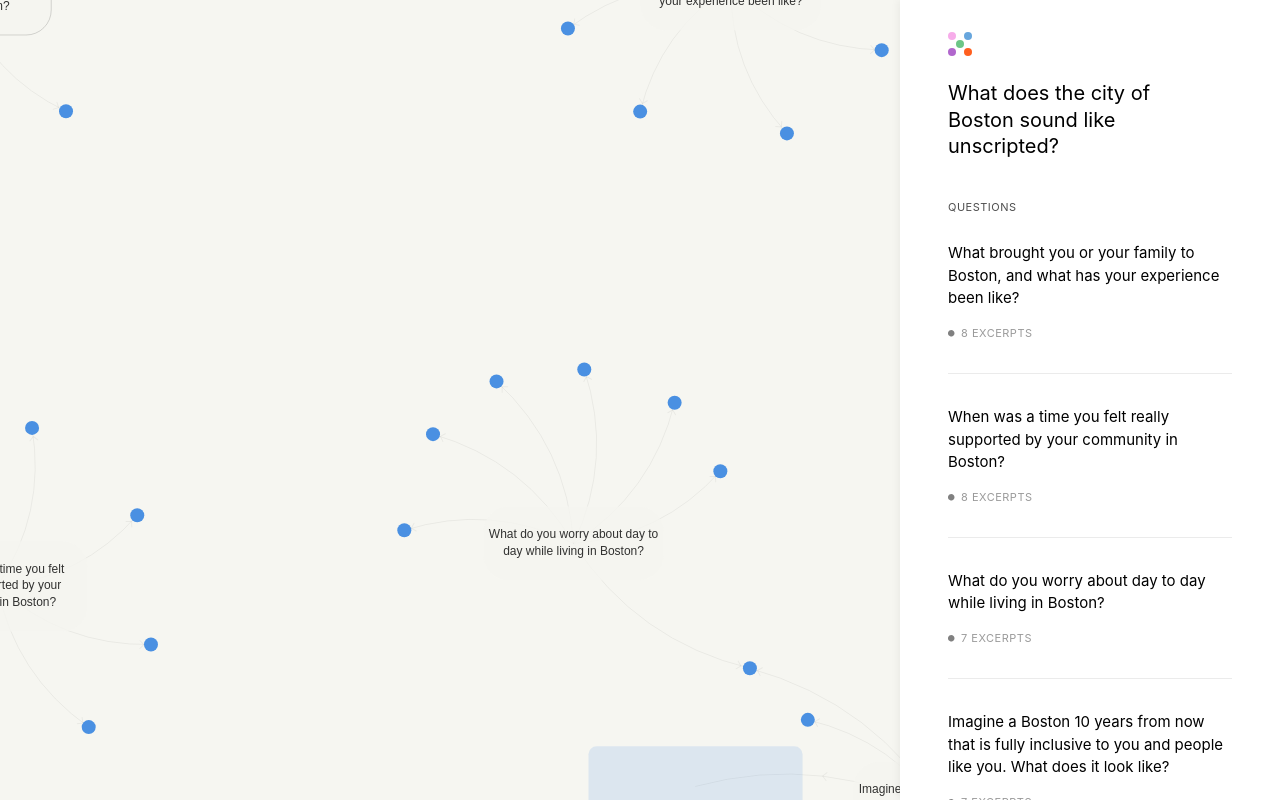
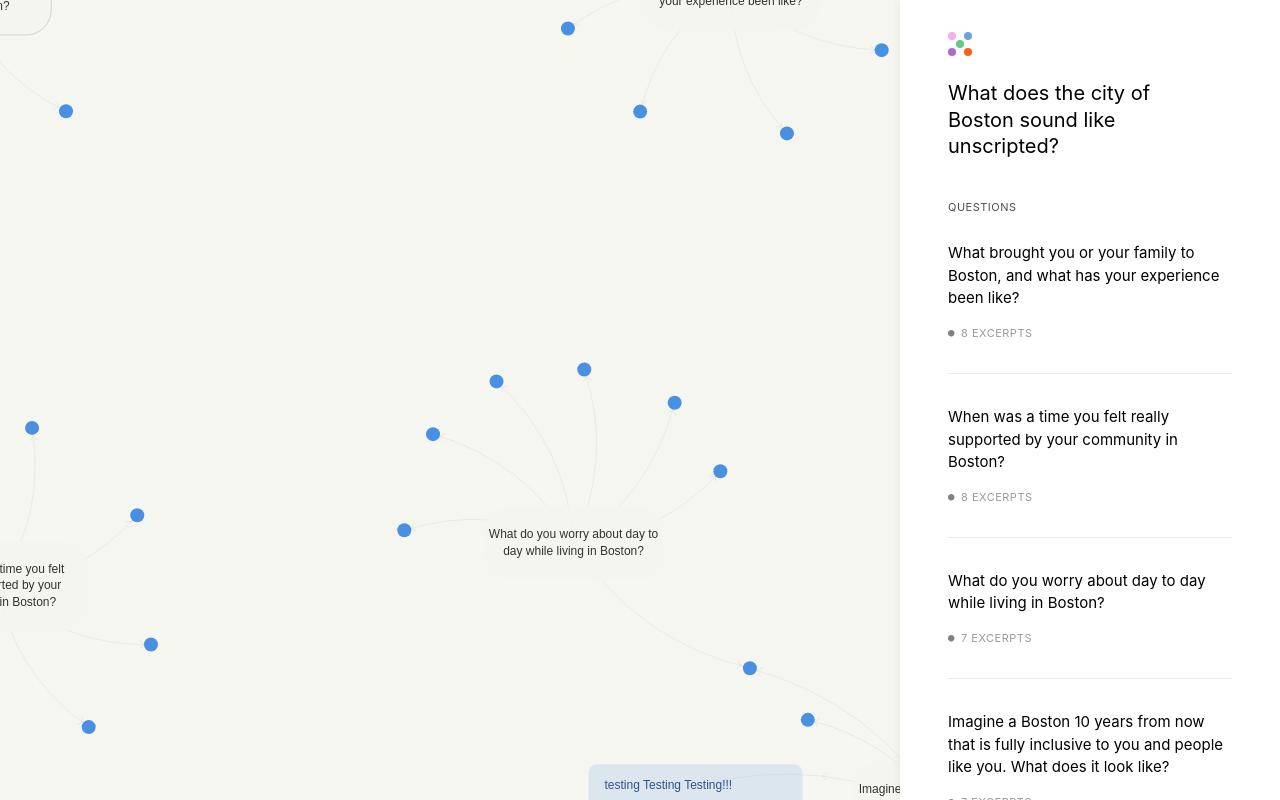
Before and after one commit to maxHolsch/AnthologyAppSplit, a React (Vite) app: page / in a window 1280 px wide. Built offline with nearby package versions, Linux system fonts and the light colour scheme.

Commit message:
PullQuote

```diff
--- a/src/components/Map/PullQuoteNode.tsx
+++ b/src/components/Map/PullQuoteNode.tsx
@@ -61,7 +61,7 @@ export function PullQuoteNode({ node, onClick, onMouseEnter, onMouseLeave }: Pul
 
     // Minimum dimensions
     const minWidth = 150;
-    const minHeight = 80;
+    // Removed minHeight to allow content to determine height with consistent padding
 
     // Calculate optimal width based on text length
     // Aim for ~30-40 characters per line for readability
@@ -90,44 +90,9 @@ export function PullQuoteNode({ node, onClick, onMouseEnter, onMouseLeave }: Pul
     let contentWidth = textWidth + (padding * 2);
 
     const numLines = lines.length;
-    let contentHeight = (numLines * lineHeight) + (padding * 2);
-    contentHeight = Math.max(contentHeight, minHeight);
-
-    // Apply 3:1 ratio constraint (width ≤ 3 * height)
-    const maxWidth = contentHeight * 3;
-    if (contentWidth > maxWidth) {
-      // Need to reflow text to fit ratio constraint
-      contentWidth = maxWidth;
-      textWidth = contentWidth - (padding * 2);
-
-      // Re-wrap text with new width constraint
-      const newMaxCharsPerLine = Math.floor(textWidth / charWidth);
-      lines.length = 0; // Clear array
-      currentLine = '';
-
-      words.forEach((word: string) => {
-        if ((currentLine + word).length > newMaxCharsPerLine && currentLine.length > 0) {
-          lines.push(currentLine.trim());
-          currentLine = word + ' ';
-        } else {
-          currentLine += word + ' ';
-        }
-      });
-
-      if (currentLine.trim().length > 0) {
-        lines.push(currentLine.trim());
-      }
-
-      // Recalculate height with new line count
-      contentHeight = (lines.length * lineHeight) + (padding * 2);
-      contentHeight = Math.max(contentHeight, minHeight);
-
-      // Ensure we still meet the ratio after recalculation
-      if (contentWidth > contentHeight * 3) {
-        contentWidth = contentHeight * 3;
-        textWidth = contentWidth - (padding * 2);
-      }
-    }
+    // Calculate actual text height: fontSize for first line + lineHeight for subsequent lines
+    const textHeight = fontSize + ((numLines - 1) * lineHeight);
+    let contentHeight = textHeight + (padding * 2);
 
     return {
       width: contentWidth,
@@ -243,6 +208,7 @@ export function PullQuoteNode({ node, onClick, onMouseEnter, onMouseLeave }: Pul
         fontFamily="Hedvig Letters Sans, sans-serif"
         fontWeight={400}
         fill={colors.textColor}
+        y={-height / 2 + padding}
         style={{
           userSelect: 'none',
           pointerEvents: 'none',
@@ -252,7 +218,7 @@ export function PullQuoteNode({ node, onClick, onMouseEnter, onMouseLeave }: Pul
           <tspan
             key={i}
             x={-width / 2 + padding}
-            dy={i === 0 ? padding : lineHeight}
+            dy={i === 0 ? 0 : lineHeight}
           >
             {line}
           </tspan>
```
Also changed, not shown: 1 other file (tests, documents, lock files or other folders).
